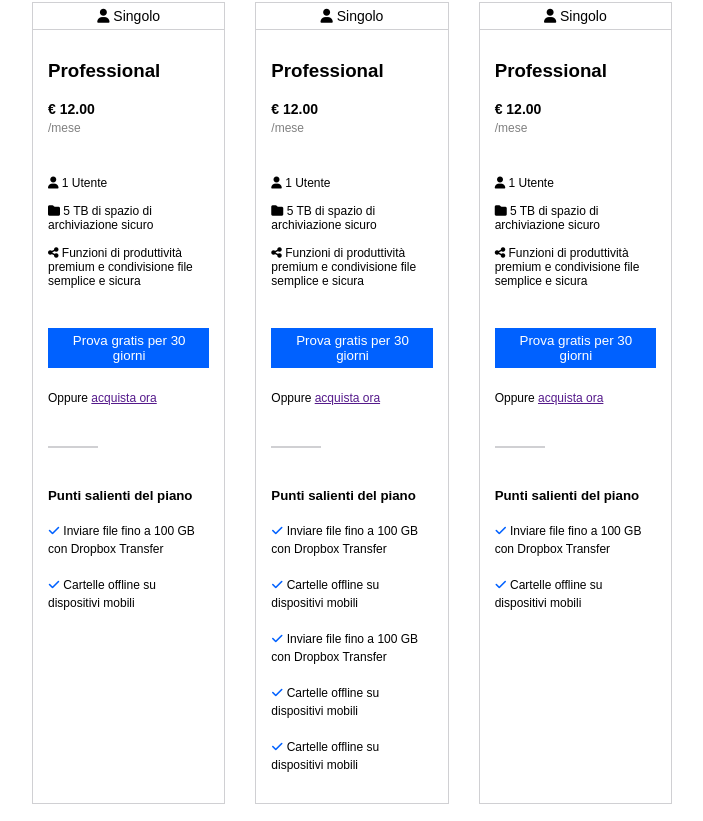
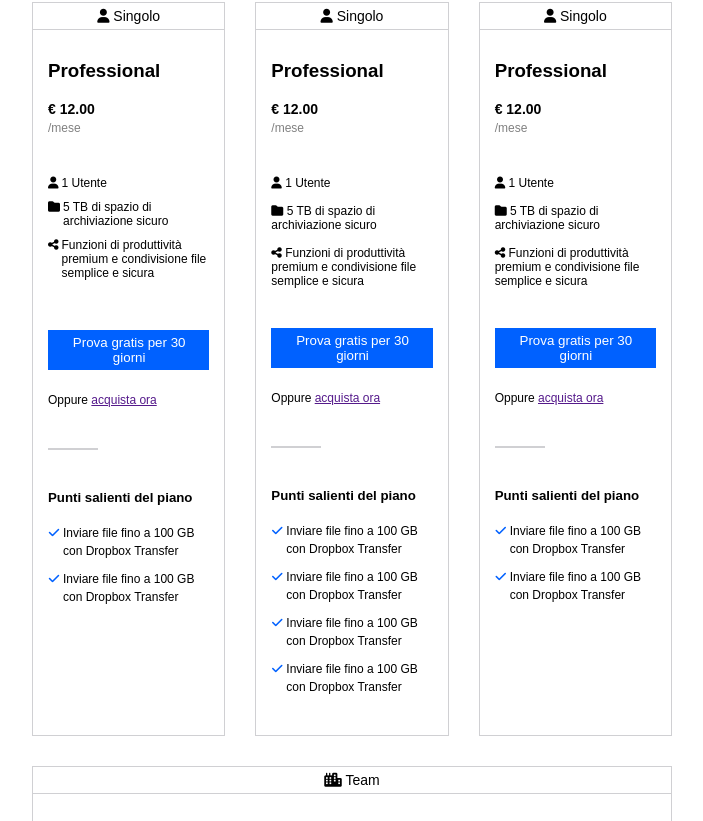
Before and after one commit to DomenicoLucarelli/htmlcss-dropbox, a plain HTML site: page index.html in a window 1280 px wide. Shown: the part 753-1574 px from the top of the page, without its empty margins (288-991 px from the left). Drawn offline with Linux system fonts and the light colour scheme.

Commit message:
fix: mini-square svg color and border om-hover

```diff
--- a/index.html
+++ b/index.html
@@ -110,9 +110,36 @@
                         </div>
 
                         <div class="plan-description">
-                            <span><i class="fa-solid fa-user"></i> 1 Utente</span><br><br>
-                            <span><i class="fa-solid fa-folder"></i> 5 TB di spazio di archiviazione sicuro</span><br><br>
-                            <span><i class="fa-solid fa-share-nodes"></i> Funzioni di produttività premium e condivisione file semplice e sicura</span>
+                            <div class="row">
+                               <div class="row-img">
+                                    <i class="fa-solid fa-user"></i>
+                               </div>
+
+                               <div class="row-text">
+                                    <span>1 Utente</span>
+                               </div>
+                            </div>
+
+                            <div class="row">
+                                <div class="row-img">
+                                    <i class="fa-solid fa-folder"></i>
+                               </div>
+
+                               <div class="row-text">
+                                    <span>5 TB di spazio di archiviazione sicuro</span>
+                               </div>
+                            </div>
+
+                            <div class="row">
+                                <div class="row-img">
+                                    <i class="fa-solid fa-share-nodes"></i>
+                               </div>
+
+                               <div class="row-text">
+                                    <span>Funzioni di produttività premium e condivisione file semplice e sicura</span>
+                               </div>
+                            </div>
+
                         </div>
 
                         <div class="plan-button">
@@ -125,8 +152,30 @@
 
                         <div class="plan-features">
                             <h5>Punti salienti del piano</h5><br>
-                            <span><i class="fa-solid fa-check"></i> Inviare file fino a 100 GB con Dropbox Transfer</span><br><br>
-                            <span><i class="fa-solid fa-check"></i> Cartelle offline su dispositivi mobili</span>
+
+                            <div class="row">
+                                <div class="row-img">
+                                    <i class="fa-solid fa-check"></i>
+                               </div>
+
+                               <div class="row-text">
+                                    <span>Inviare file fino a 100 GB con Dropbox Transfer</span>
+                               </div>
+                            </div>
+
+                            <div class="row">
+                                <div class="row-img">
+                                    <i class="fa-solid fa-check"></i>
+                               </div>
+
+                               <div class="row-text">
+                                    <span>Inviare file fino a 100 GB con Dropbox Transfer</span>
+                               </div>
+                            </div>
+
+
+                            <!-- <span><i class="fa-solid fa-check"></i> Inviare file fino a 100 GB con Dropbox Transfer</span><br><br>
+                            <span><i class="fa-solid fa-check"></i> Cartelle offline su dispositivi mobili</span> -->
                         </div>
 
                     </div>
@@ -162,11 +211,51 @@
 
                         <div class="plan-features">
                             <h5>Punti salienti del piano</h5><br>
-                            <span><i class="fa-solid fa-check"></i> Inviare file fino a 100 GB con Dropbox Transfer</span><br><br>
+
+                            <div class="row">
+                                <div class="row-img">
+                                    <i class="fa-solid fa-check"></i>
+                               </div>
+
+                               <div class="row-text">
+                                    <span>Inviare file fino a 100 GB con Dropbox Transfer</span>
+                               </div>
+                            </div>
+
+                            <div class="row">
+                                <div class="row-img">
+                                    <i class="fa-solid fa-check"></i>
+                               </div>
+
+                               <div class="row-text">
+                                    <span>Inviare file fino a 100 GB con Dropbox Transfer</span>
+                               </div>
+                            </div>
+
+                            <div class="row">
+                                <div class="row-img">
+                                    <i class="fa-solid fa-check"></i>
+                               </div>
+
+                               <div class="row-text">
+                                    <span>Inviare file fino a 100 GB con Dropbox Transfer</span>
+                               </div>
+                            </div>
+
+                            <div class="row">
+                                <div class="row-img">
+                                    <i class="fa-solid fa-check"></i>
+                               </div>
+
+                               <div class="row-text">
+                                    <span>Inviare file fino a 100 GB con Dropbox Transfer</span>
+                               </div>
+                            </div>
+                            <!-- <span><i class="fa-solid fa-check"></i> Inviare file fino a 100 GB con Dropbox Transfer</span><br><br>
                             <span><i class="fa-solid fa-check"></i> Cartelle offline su dispositivi mobili</span><br><br>
                             <span><i class="fa-solid fa-check"></i> Inviare file fino a 100 GB con Dropbox Transfer</span><br><br>
                             <span><i class="fa-solid fa-check"></i> Cartelle offline su dispositivi mobili</span><br><br>
-                            <span><i class="fa-solid fa-check"></i> Cartelle offline su dispositivi mobili</span>
+                            <span><i class="fa-solid fa-check"></i> Cartelle offline su dispositivi mobili</span> -->
                         </div>
 
                     </div>
@@ -201,8 +290,28 @@
 
                         <div class="plan-features">
                             <h5>Punti salienti del piano</h5><br>
-                            <span><i class="fa-solid fa-check"></i> Inviare file fino a 100 GB con Dropbox Transfer</span><br><br>
-                            <span><i class="fa-solid fa-check"></i> Cartelle offline su dispositivi mobili</span>
+
+                            <div class="row">
+                                <div class="row-img">
+                                    <i class="fa-solid fa-check"></i>
+                               </div>
+
+                               <div class="row-text">
+                                    <span>Inviare file fino a 100 GB con Dropbox Transfer</span>
+                               </div>
+                            </div>
+
+                            <div class="row">
+                                <div class="row-img">
+                                    <i class="fa-solid fa-check"></i>
+                               </div>
+
+                               <div class="row-text">
+                                    <span>Inviare file fino a 100 GB con Dropbox Transfer</span>
+                               </div>
+                            </div>
+                            <!-- <span><i class="fa-solid fa-check"></i> Inviare file fino a 100 GB con Dropbox Transfer</span><br><br>
+                            <span><i class="fa-solid fa-check"></i> Cartelle offline su dispositivi mobili</span> -->
                         </div>
 
                     </div>
--- a/style.css
+++ b/style.css
@@ -242,6 +242,18 @@ header{
 
     font-size: 12px;
 
+
+
+}
+
+ .row{
+    display: flex;
+    justify-content: flex-start;
+    gap: 3px;
+}
+
+ .row{
+    padding-bottom: 10px;
 }
 
 .plan-button span{
@@ -268,8 +280,9 @@ header{
     font-size: 12px;
 }
 
-.plan-features span i{
+.plan-features .row-img i{
     color: #0061ff;
+    font-size: 12px;
 }
 .inner-container2{
 
@@ -409,6 +422,7 @@ header{
 
 .data a{
     font-size: 12px;
+    color: #0000ee;
 }
 /* /container 2  */
 
@@ -435,12 +449,18 @@ display: flex;
     align-items: center;
     justify-content: center;
 
+}
+
+.mini-square:hover{
+    border: 10px solid rgba(128, 128, 128, 0.486);
+    cursor: pointer;
 
 }
 
 .mini-square img{
     width: 50%;
     object-fit: cover;
+    filter: invert(1);
 }
 
 .img1{
@@ -576,6 +596,7 @@ display: flex;
 .faq-content:hover p{
     display: block;
 
+
 }
 
 .faq-content p{
@@ -593,6 +614,7 @@ display: flex;
 .faq-content .test{
     display: flex;
     justify-content: space-between;
+
 }
 
 .faq-content .test i{
```
